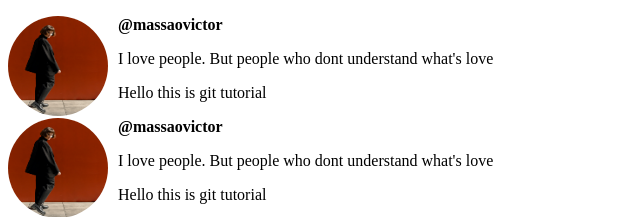
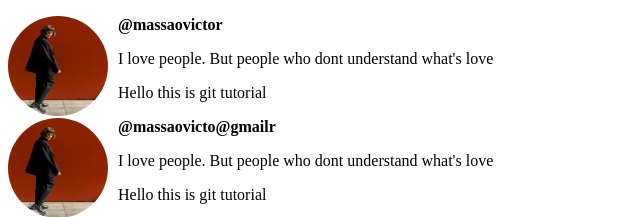
Before and after one commit to victormassao96/CodeWithMosh, a plain HTML site: page index.html in a window 1280 px wide. Shown: the top 217 px of the page, 0-640 px from the left. Drawn offline with Linux system fonts and the light colour scheme.

Commit message:
Added some new lines mail

```diff
--- a/index.html
+++ b/index.html
@@ -29,7 +29,7 @@
         src="images/dmitry-ganin-EhWzbMPQcqQ-unsplash.jpg"
         alt="A woman photo"
       />
-      <p class="username">@massaovictor</p>
+      <p class="username">@massaovicto@gmailr</p>
       <p>I love people. But people who dont understand what's love</p>
       <p>Hello this is git tutorial</p>
 
```
